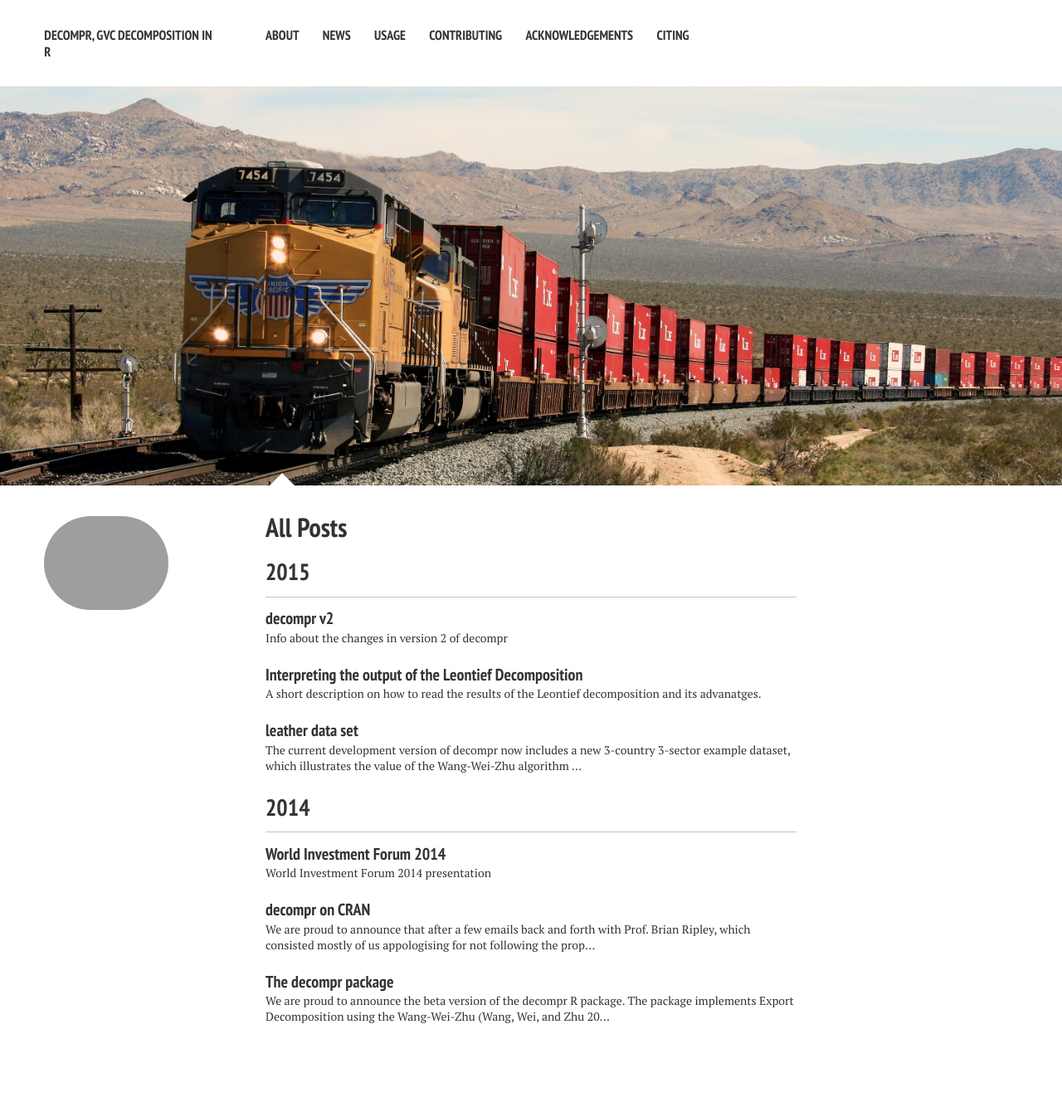
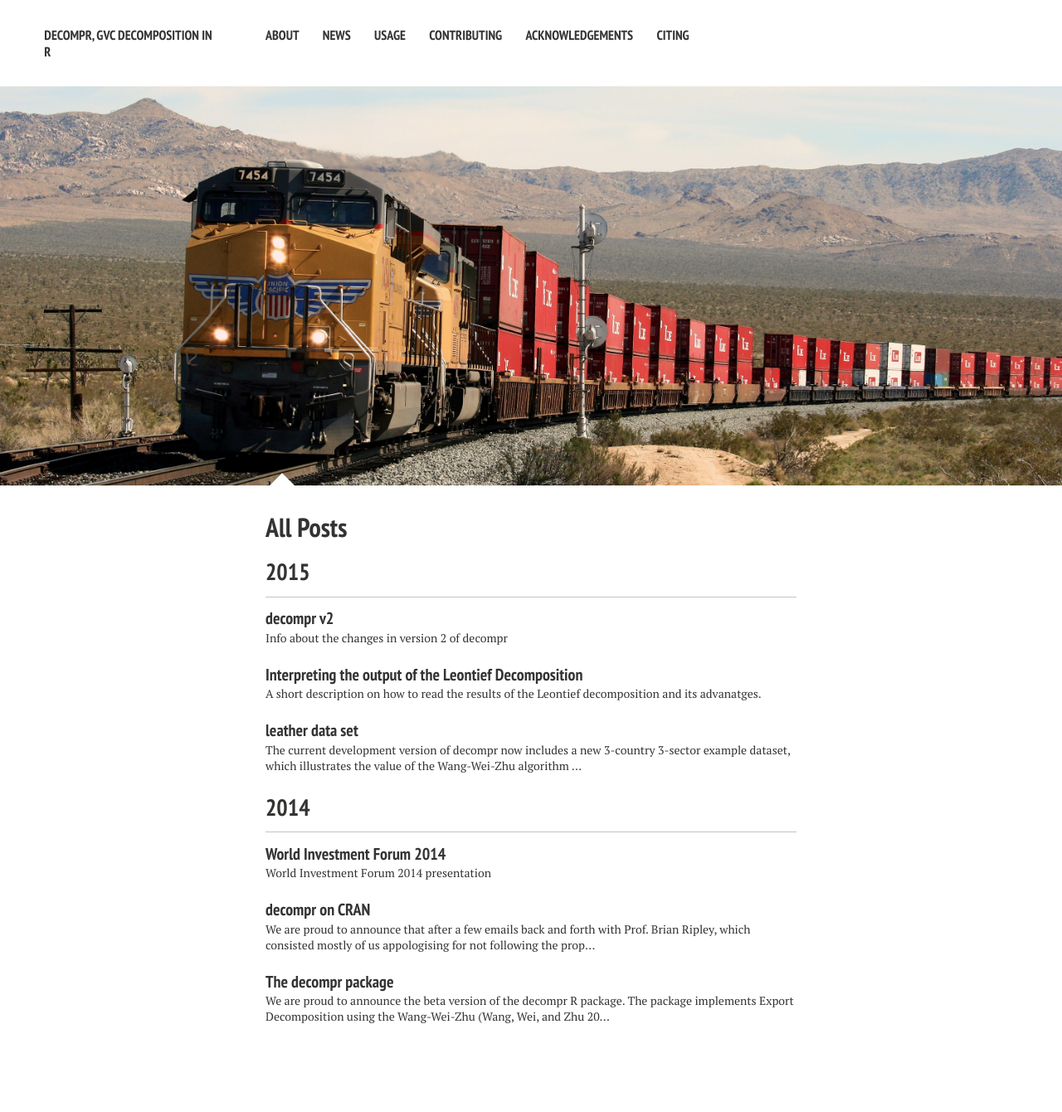
Before and after one commit to bquast/decompr, a Jekyll site: the page built from news/index.md, in a window 1280 px wide. Shown: the whole page at 83% size. Built offline with Jekyll 4.4.1, drawn with Linux system fonts in a browser that asks for light colours; nearby versions of some CDN libraries.

Commit message:
this should fix it

```diff
--- a/_includes/_author-bio.html
+++ b/_includes/_author-bio.html
@@ -10,8 +10,6 @@
 
 {% if author.avatar contains 'http' %}
 	<img src="{{ author.avatar }}" class="bio-photo" alt="{{ author.name }} bio photo">
-{% else %}
-	<img src="{{ site.url }}/images/{{ author.avatar }}" class="bio-photo" alt="{{ author.name }} bio photo">
 {% endif %}
 
   <h3 itemprop="name">{{ author.name }}</h3>
```
